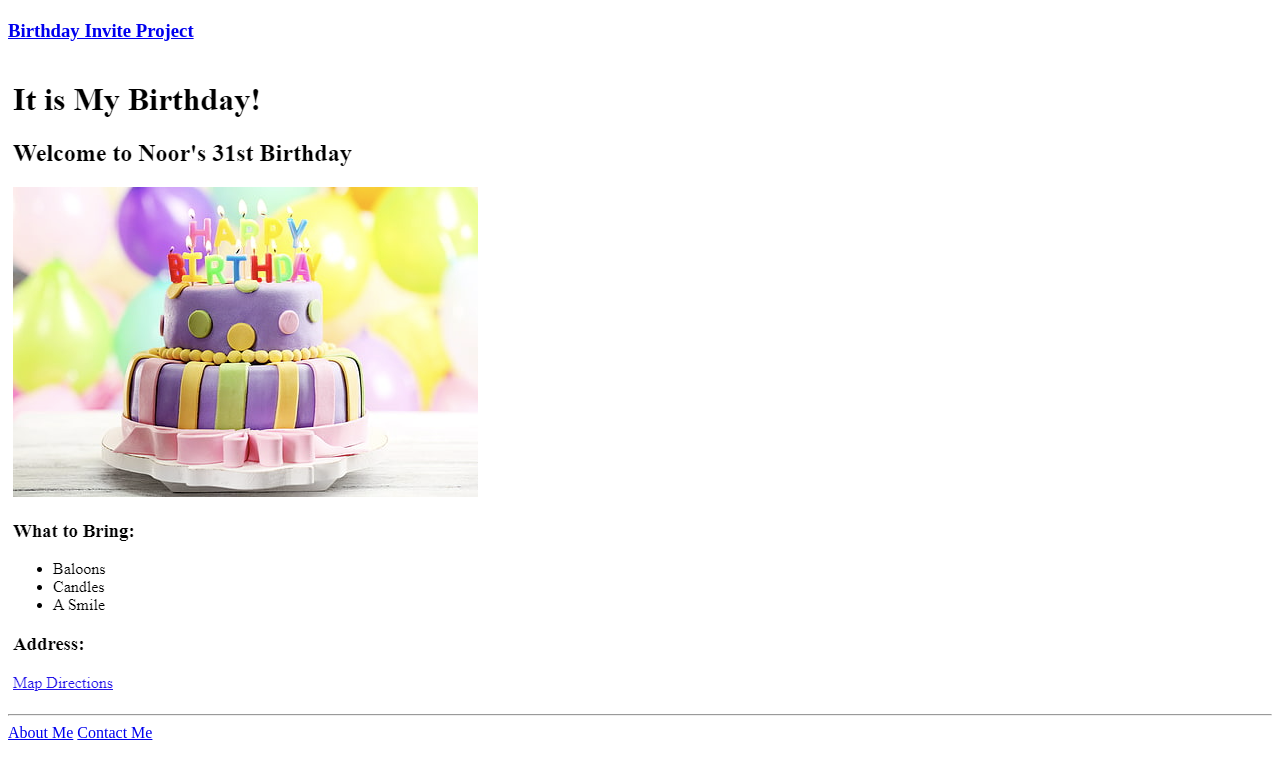
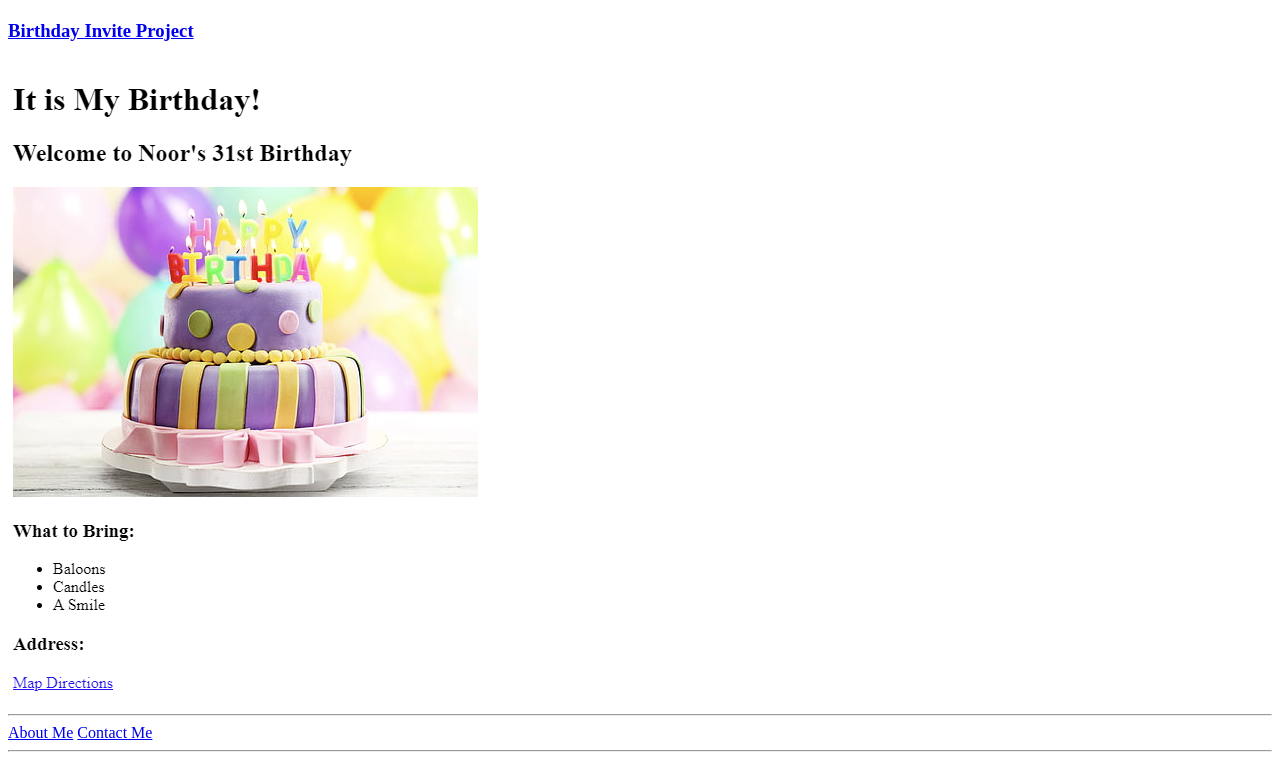
Before and after one commit to noorulbari/Noor, a plain HTML site: page index.html in a window 1280 px wide. Shown: the part 604-1364 px from the top of the page. Drawn offline with Linux system fonts and the light colour scheme.

Commit message:
Update index.html

```diff
--- a/index.html
+++ b/index.html
@@ -20,5 +20,7 @@
     <a href="./public/about.html">About Me</a>
     <a href="./public/contact.html">Contact Me</a>
 
+<hr/> <! this horizontal line was added to the html in github. trying to see if it appears in the preview>
+
 </body>
 </HTML>
```
